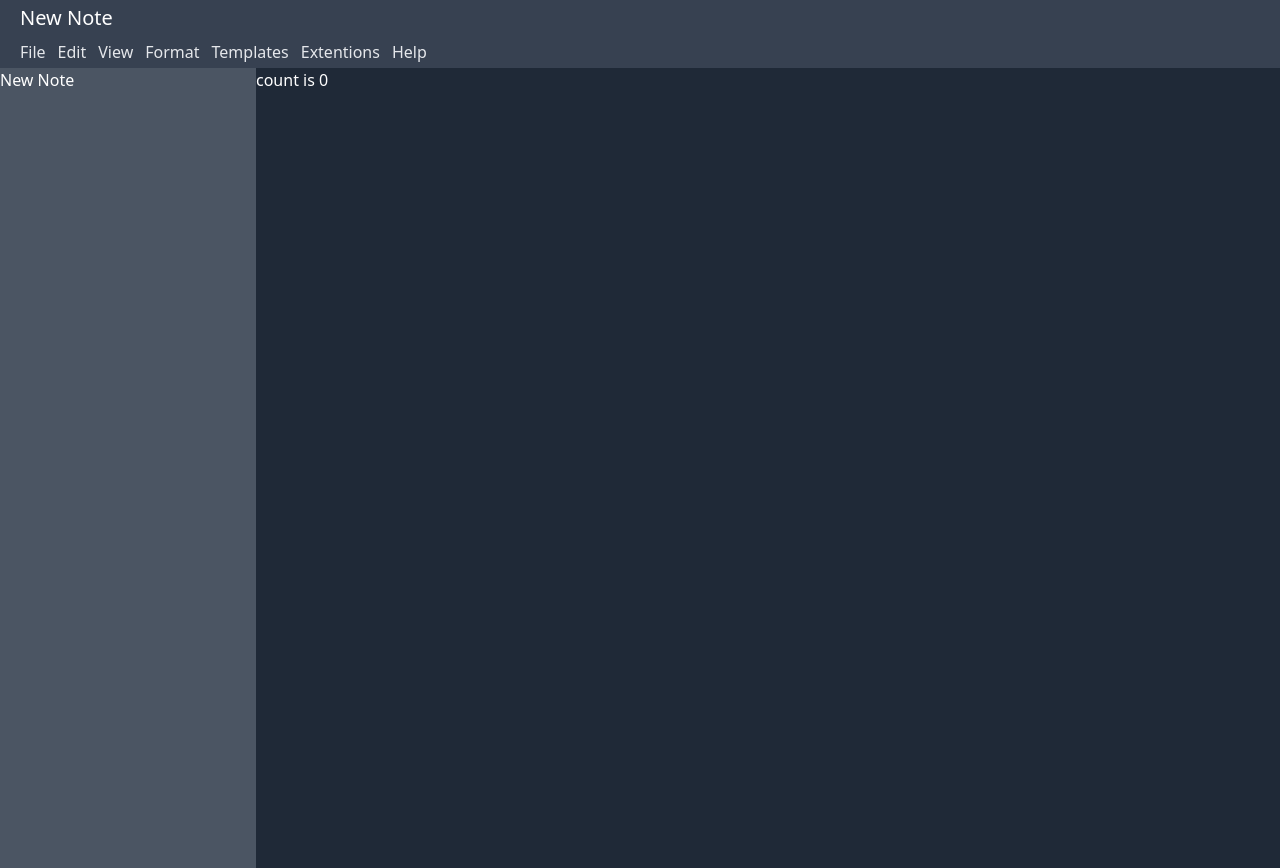
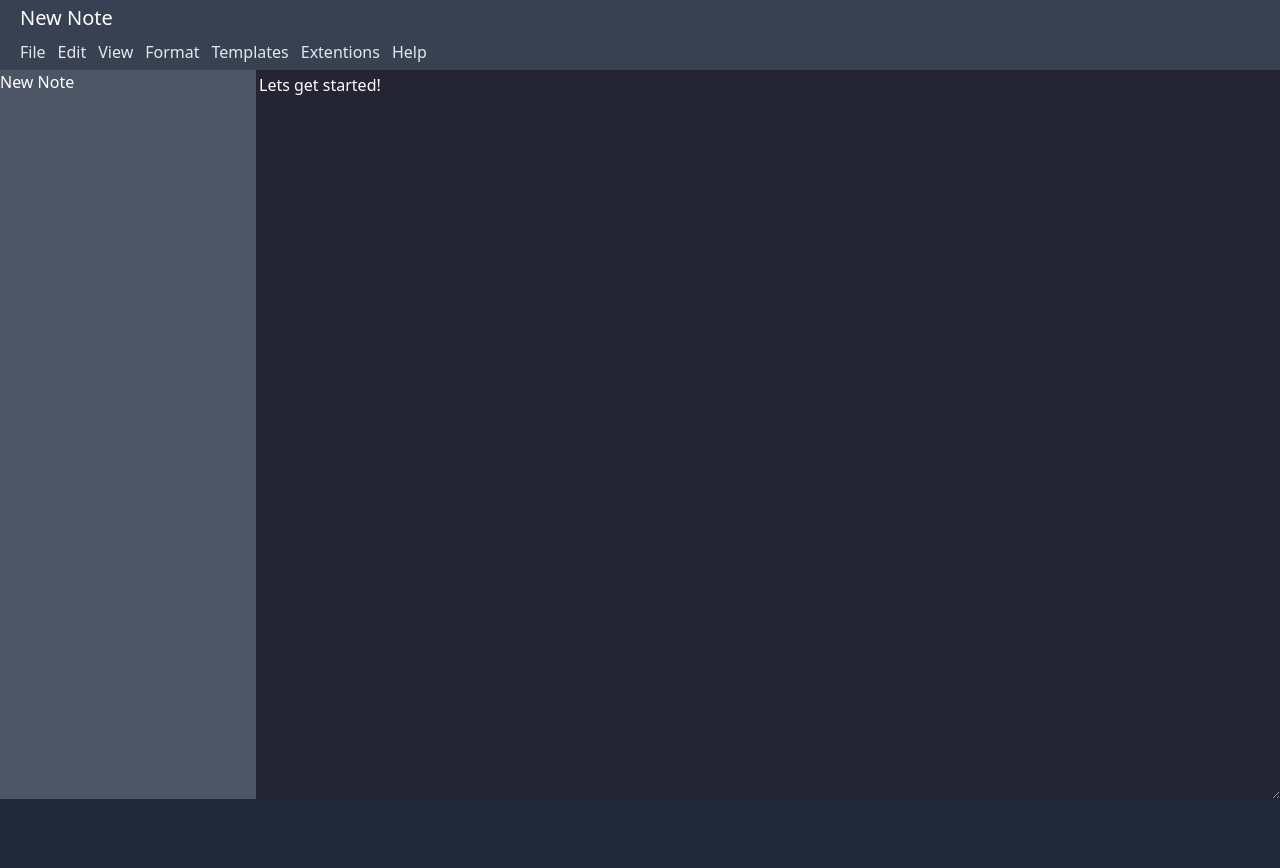
Before and after one commit to mahanfr/Bamboo, a website built with Vite: page index.html in a window 1280 px wide. After the commit the page ends 805 px from the top, so only its background shows below. Built offline with nearby package versions, Linux system fonts and the light colour scheme.

Commit message:
Adding a simple text editor

```diff
--- a/index.html
+++ b/index.html
@@ -1,13 +1,13 @@
 <!doctype html>
-<html lang="en">
+<html style="height: 100%;" lang="en">
   <head>
     <meta charset="UTF-8" />
     <link rel="icon" type="image/svg+xml" href="/vite.svg" />
     <meta name="viewport" content="width=device-width, initial-scale=1.0" />
     <title>Vite App</title>
   </head>
-  <body class="bg-gray-800 text-white">
-    <div id="app"></div>
+  <body style="min-height: 100vh;" class="bg-gray-800 text-white">
+    <div class="min-h-full" id="app"></div>
     <script type="module" src="src/main.js"></script>
   </body>
 </html>
--- /dev/null
+++ b/src/editor.js
@@ -0,0 +1,8 @@
+import "../styles/editor.css"
+
+export function setupEditor(element) {
+    let text = "Lets get started!"
+    document.getElementById(element.id).innerHTML = `
+        <textarea class="text-editor">${text}</textarea>
+    `
+}
--- a/src/main.js
+++ b/src/main.js
@@ -1,9 +1,9 @@
 import '../styles/style.css'
 import { setupCounter } from './counter.js'
+import { setupEditor } from './editor.js'
 
 document.querySelector('#app').innerHTML = `
-    <nav>
-        <div class="flex flex-row bg-gray-700 w-full px-5 py-1">
+    <nav class="flex flex-row bg-gray-700 w-full h-[70px] px-5 py-1">
         <div class="flex flex-col space-y-2">
             <h3 class="text-xl">New Note</h3>
             <div class="flex flex-row space-x-3 text-gray-200">
@@ -17,16 +17,12 @@ document.querySelector('#app').innerHTML = `
             </div>
         </div>
         <div class=""></div>
-        </div>
     </nav>
-      <section class="flex flex-row">
-        <div class="flex flex-col h-screen w-1/5 bg-gray-600">
+    <section style="height: calc(100vh - 71px);" class="flex flex-row grow">
+         <div class="flex flex-col w-1/5 bg-gray-600">
              <p>New Note</p>
          </div>
-        <section>
-          <button id="counter" type="button"></button>
-        </section>
+        <div class="grow" id="editor"></div>
     </section>
 `
-
-setupCounter(document.querySelector('#counter'))
+setupEditor(document.getElementById("editor"))
--- /dev/null
+++ b/styles/editor.css
@@ -0,0 +1,9 @@
+.text-editor {
+    -webkit-box-sizing: border-box;
+    -moz-box-sizing: border-box;
+    box-sizing: border-box;
+    background-color: #242434;
+    padding: 3px;
+    width: 100%;
+    height: 100%;
+}
```
Lines whose indentation alone changed are shown as unchanged.
